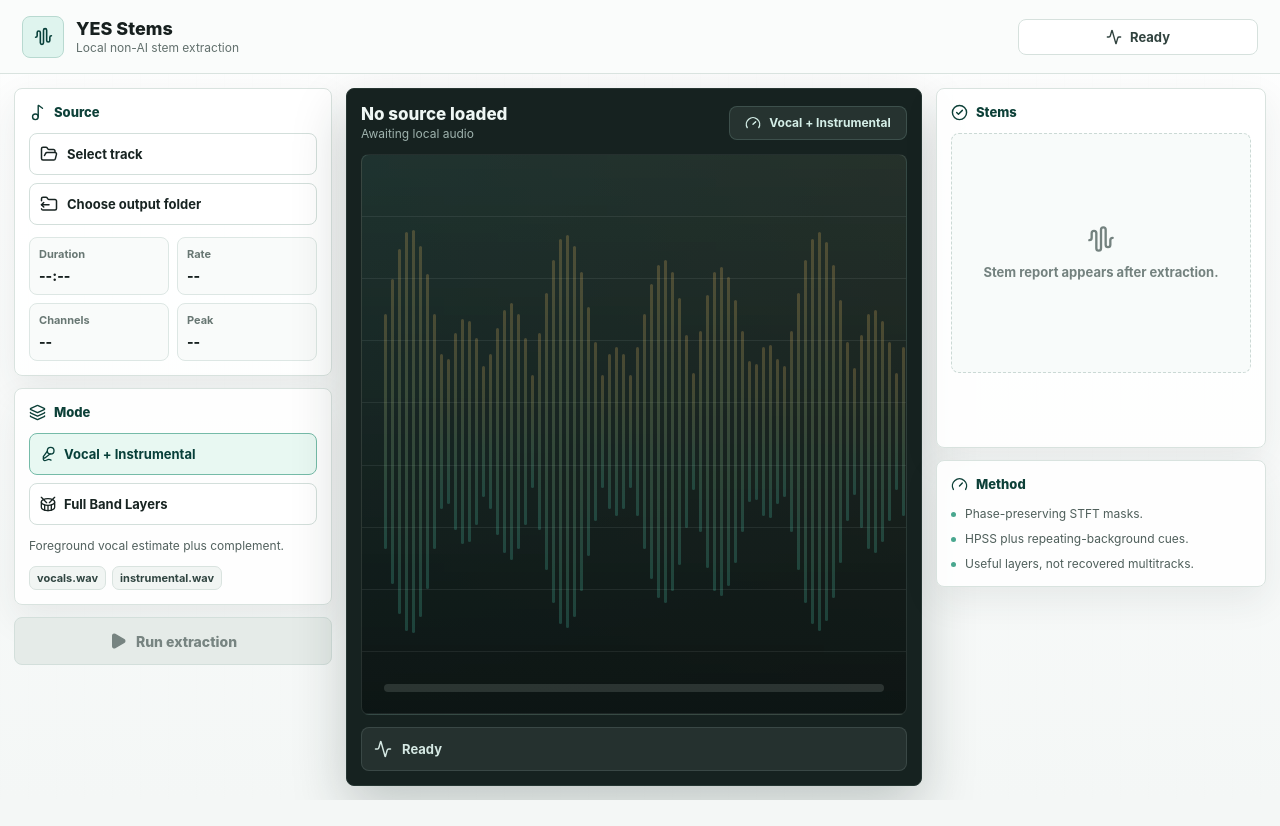
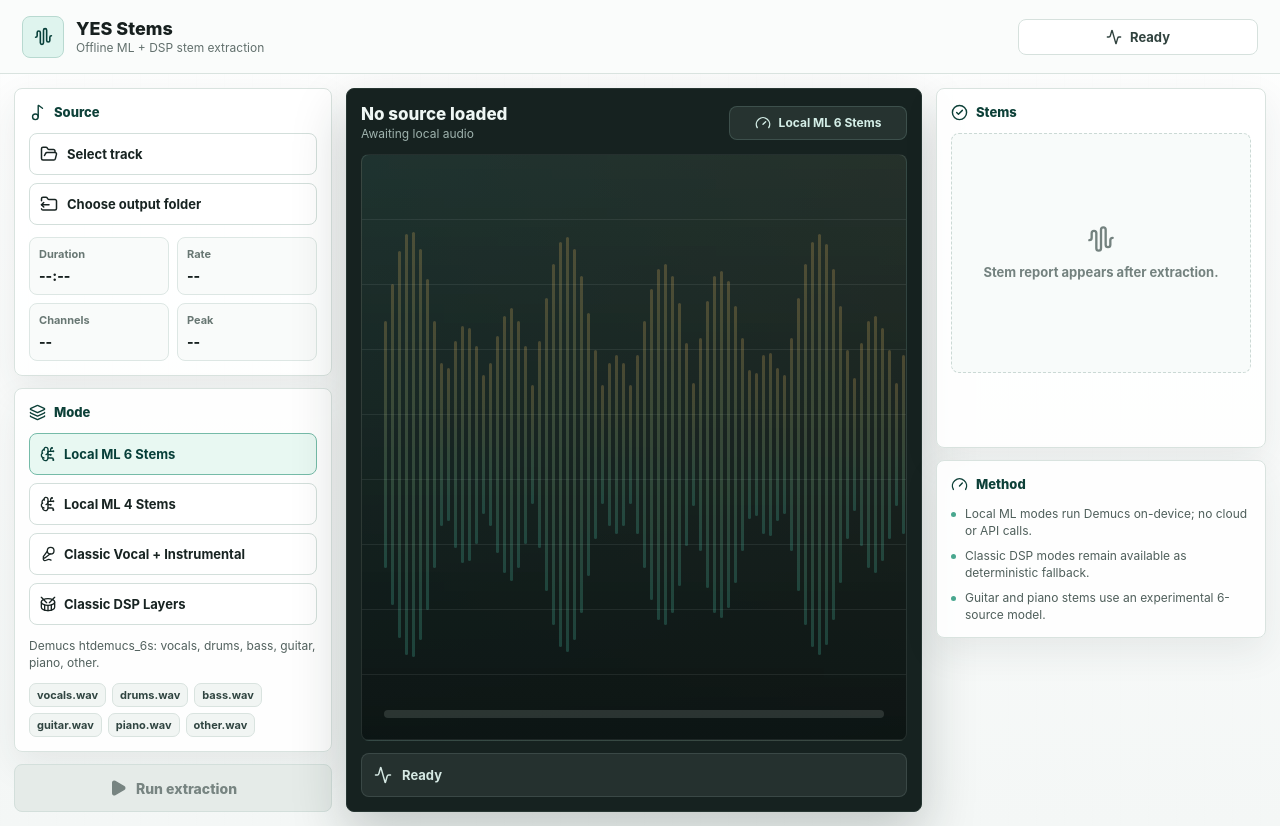
Before and after one commit to DanielKinsner/yes-stems, a React (Vite) app: page / in a window 1280 px wide. Before the commit the page ends 800 px from the top, so only its background shows below. Built offline with nearby package versions, Linux system fonts and the light colour scheme.

Commit message:
feat: surface local ml stem modes

```diff
--- a/src/App.tsx
+++ b/src/App.tsx
@@ -7,6 +7,7 @@ import {
   Activity,
   AlertTriangle,
   AudioWaveform,
+  BrainCircuit,
   CheckCircle2,
   Drum,
   FolderOpen,
@@ -19,7 +20,7 @@ import {
 } from "lucide-react";
 import "./App.css";
 
-type StemMode = "vocalInstrumental" | "fullBand";
+type StemMode = "localMlSix" | "localMlFour" | "vocalInstrumental" | "fullBand";
 
 type TrackAnalysis = {
   fileName: string;
@@ -66,13 +67,23 @@ const modeDetails: Record<
     stems: string[];
   }
 > = {
+  localMlSix: {
+    label: "Local ML 6 Stems",
+    short: "Demucs htdemucs_6s: vocals, drums, bass, guitar, piano, other.",
+    stems: ["vocals.wav", "drums.wav", "bass.wav", "guitar.wav", "piano.wav", "other.wav"],
+  },
+  localMlFour: {
+    label: "Local ML 4 Stems",
+    short: "Mature Demucs split: vocals, drums, bass, other.",
+    stems: ["vocals.wav", "drums.wav", "bass.wav", "other.wav"],
+  },
   vocalInstrumental: {
-    label: "Vocal + Instrumental",
-    short: "Foreground vocal estimate plus complement.",
+    label: "Classic Vocal + Instrumental",
+    short: "DSP foreground estimate plus instrumental complement.",
     stems: ["vocals.wav", "instrumental.wav"],
   },
   fullBand: {
-    label: "Full Band Layers",
+    label: "Classic DSP Layers",
     short: "HPSS, bass-band, foreground, and residual layers.",
     stems: [
       "vocal_foreground.wav",
@@ -93,7 +104,7 @@ const waveformBars = Array.from({ length: 80 }, (_, index) => {
 function App() {
   const [inputPath, setInputPath] = useState("");
   const [outputDir, setOutputDir] = useState("");
-  const [mode, setMode] = useState<StemMode>("vocalInstrumental");
+  const [mode, setMode] = useState<StemMode>("localMlSix");
   const [analysis, setAnalysis] = useState<TrackAnalysis | null>(null);
   const [report, setReport] = useState<ExtractionReport | null>(null);
   const [progress, setProgress] = useState<ProgressEvent>({
@@ -131,7 +142,9 @@ function App() {
       `${report.stems.length} wav stems`,
       `${report.sampleRate.toLocaleString()} Hz`,
       `${report.channels} ch`,
-      `${(report.reconstructionError * 100).toFixed(2)}% residual error`,
+      report.reconstructionError >= 0
+        ? `${(report.reconstructionError * 100).toFixed(2)}% residual error`
+        : "local ML output",
     ];
   }, [report]);
 
@@ -229,7 +242,7 @@ function App() {
           </div>
           <div>
             <h1>YES Stems</h1>
-            <p>Local non-AI stem extraction</p>
+            <p>Offline ML + DSP stem extraction</p>
           </div>
         </div>
 
@@ -284,7 +297,7 @@ function App() {
                   className={mode === modeKey ? "selected" : ""}
                   onClick={() => setMode(modeKey)}
                 >
-                  {modeKey === "vocalInstrumental" ? <Mic2 size={16} /> : <Drum size={16} />}
+                  <ModeIcon mode={modeKey} />
                   <span>{modeDetails[modeKey].label}</span>
                 </button>
               ))}
@@ -397,9 +410,9 @@ function App() {
             </div>
             <ul>
               {(report?.methodNotes ?? [
-                "Phase-preserving STFT masks.",
-                "HPSS plus repeating-background cues.",
-                "Useful layers, not recovered multitracks.",
+                "Local ML modes run Demucs on-device; no cloud or API calls.",
+                "Classic DSP modes remain available as deterministic fallback.",
+                "Guitar and piano stems use an experimental 6-source model.",
               ]).map((note) => (
                 <li key={note}>{note}</li>
               ))}
@@ -418,6 +431,18 @@ function Metric({ label, value }: { label: string; value: string }) {
       <strong>{value}</strong>
     </div>
   );
+}
+
+function ModeIcon({ mode }: { mode: StemMode }) {
+  if (mode === "localMlSix" || mode === "localMlFour") {
+    return <BrainCircuit size={16} />;
+  }
+
+  if (mode === "vocalInstrumental") {
+    return <Mic2 size={16} />;
+  }
+
+  return <Drum size={16} />;
 }
 
 function compactPath(path: string) {
```
Also changed, not shown: 1 other file (tests, documents, lock files or other folders).
